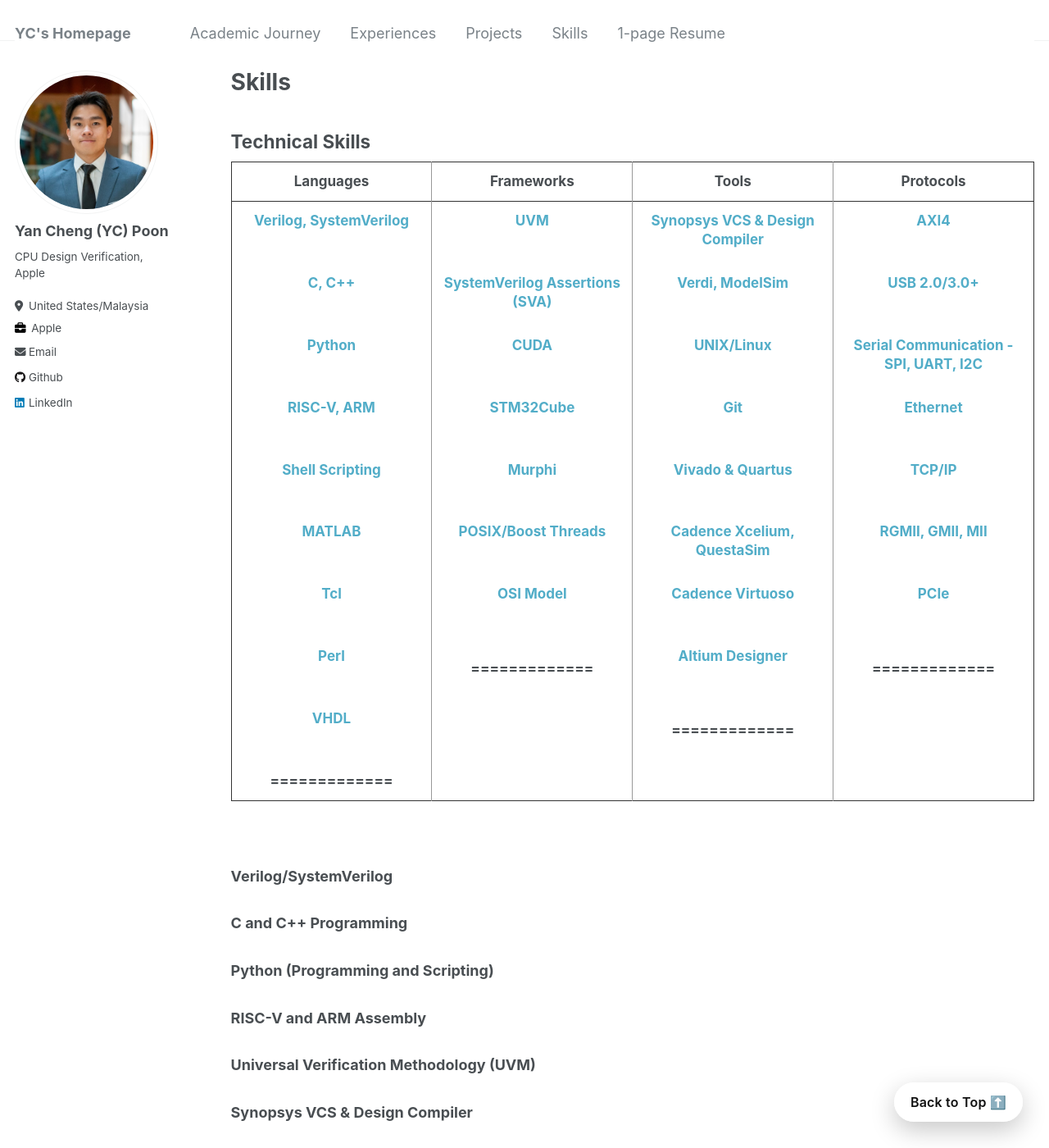
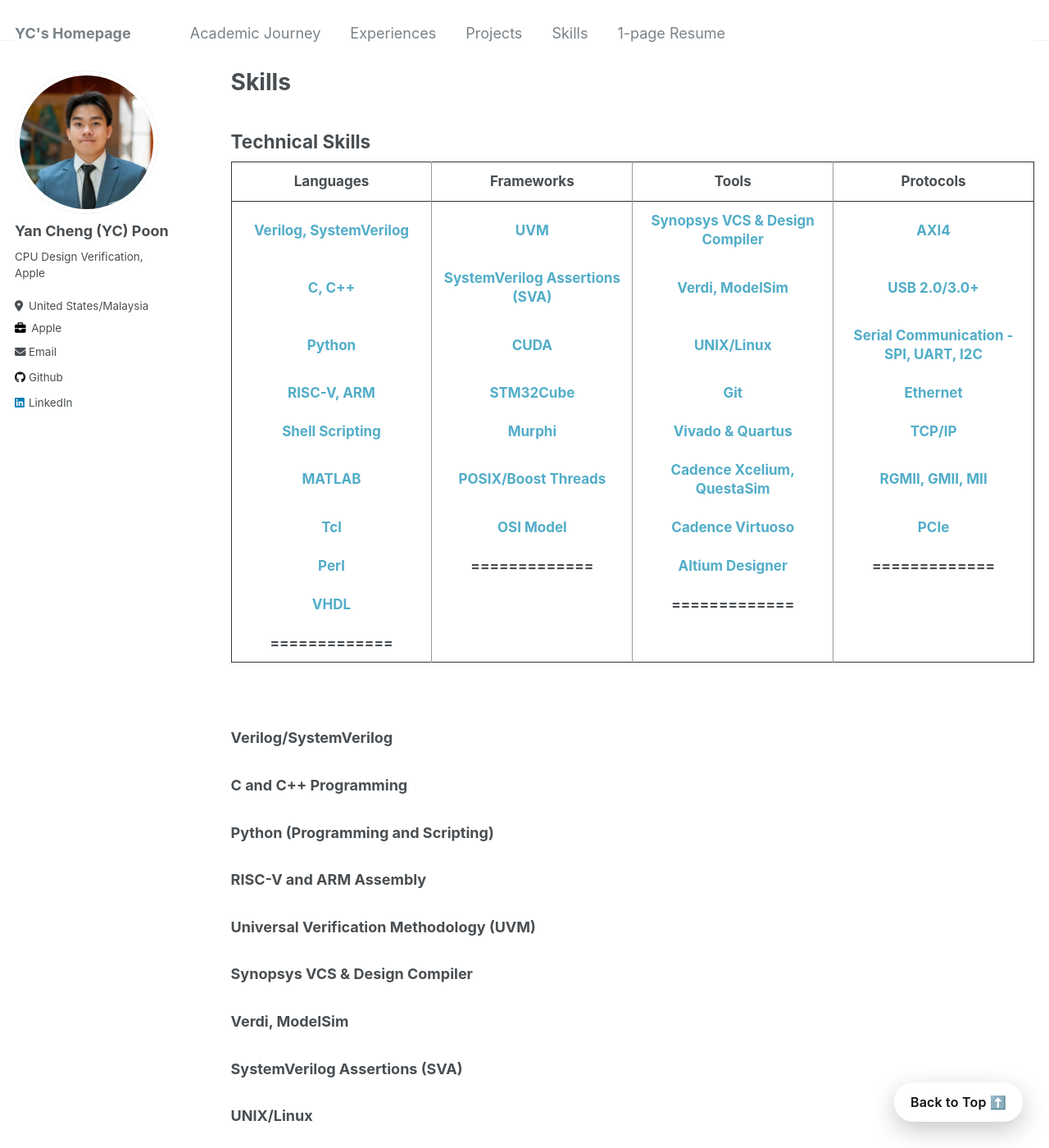
Before and after one commit to ycpoon/ycpoon.github.io, a Jekyll site: the page built from _pages/skills.md, in a window 1280 px wide and 1400 px high. Shown: the whole window at 82% size. Built offline with Jekyll 4.4.1, drawn with Linux system fonts in a browser that asks for light colours.

Commit message:
table formatting revert

```diff
--- a/assets/css/main.scss
+++ b/assets/css/main.scss
@@ -120,9 +120,9 @@
   font-size: 17px;
   font-weight: 700;
   line-height: 1.35;
-  height: calc(1.35em * 2);   /* 2 lines of text */
-  max-height: calc(1.35em * 2);
-  overflow: hidden;            /* hide overflow if text is too long */
+  // height: calc(1.35em * 2);   /* 2 lines of text */
+  // max-height: calc(1.35em * 2);
+  // overflow: hidden;            /* hide overflow if text is too long */
 }
 
 .skill-table a {
```
